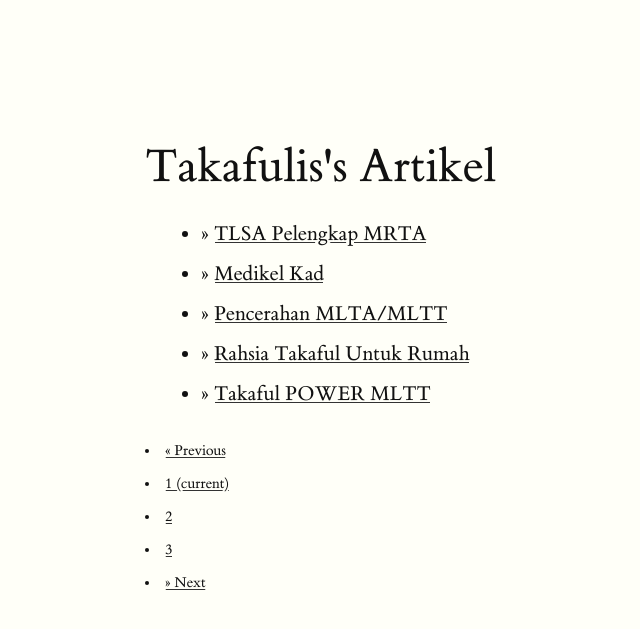
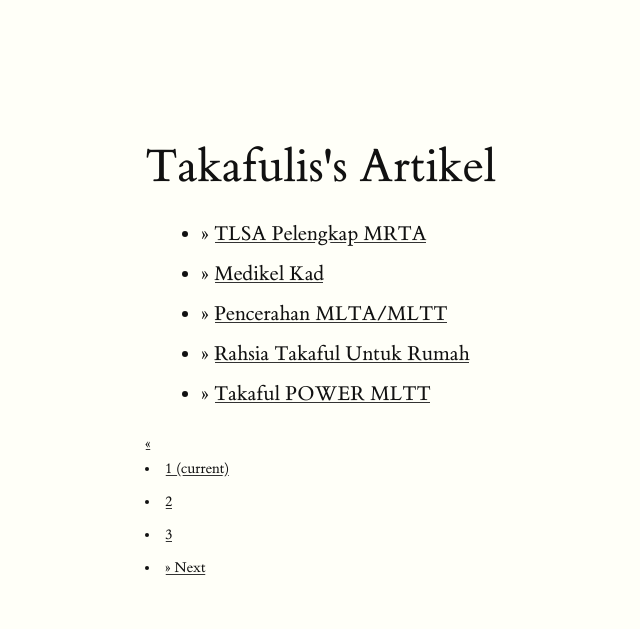
Before and after one commit to takafulis/takafulis.github.io, a Jekyll site: the page built from artikel/index.html, in a window 1280 px wide. Shown: the top 629 px of the page, without its empty margins (15-655 px from the left). Built offline with Jekyll 4.4.1, drawn with Linux system fonts in a browser that asks for light colours; the list of posts is cut into pages by our own code.

Commit message:
Update index.html

```diff
--- a/artikel/index.html
+++ b/artikel/index.html
@@ -15,12 +15,8 @@ layout: default5
 
 {% if paginator.total_pages > 1 %}
   <div class="paginator">
-      <li class="page-item{% unless paginator.previous_page %} disabled{% endunless %}">
-        <a class="page-link" href="{% if paginator.previous_page == 1 %}/artikel/{% else %}{{ paginator.previous_page_path }}{% endif %}" aria-label="Previous">
-          <span aria-hidden="true">&laquo;</span>
-          <span class="sr-only">Previous</span>
-        </a>
-      </li>
+        <a href="{% if paginator.previous_page == 1 %}/artikel/{% else %}{{ paginator.previous_page_path }}{% endif %}">
+          &laquo;</a>
       {% for page in (1..paginator.total_pages) %}
         {% if page == paginator.page %}
           <li class="page-item active"><a class="page-link" href="#">{{ page }} <span class="sr-only">(current)</span></a></li>
```
